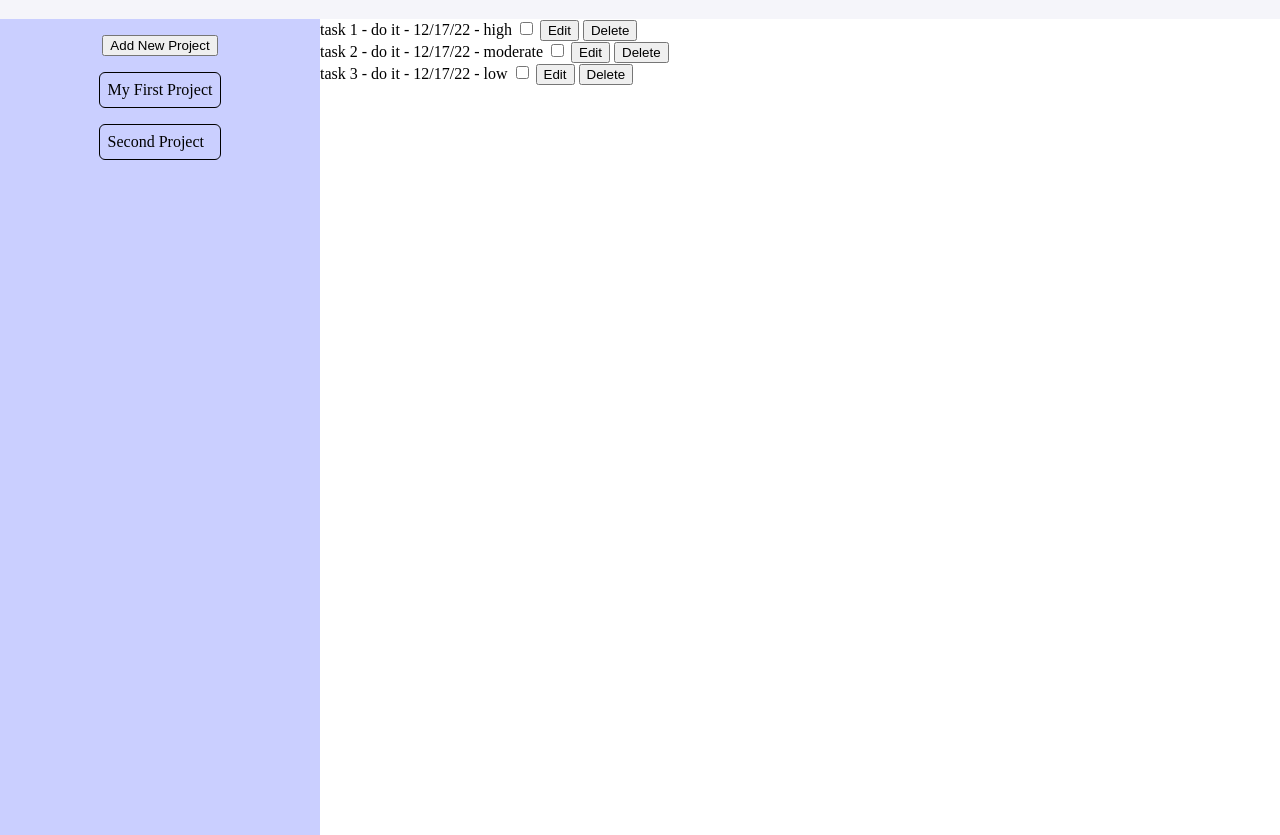
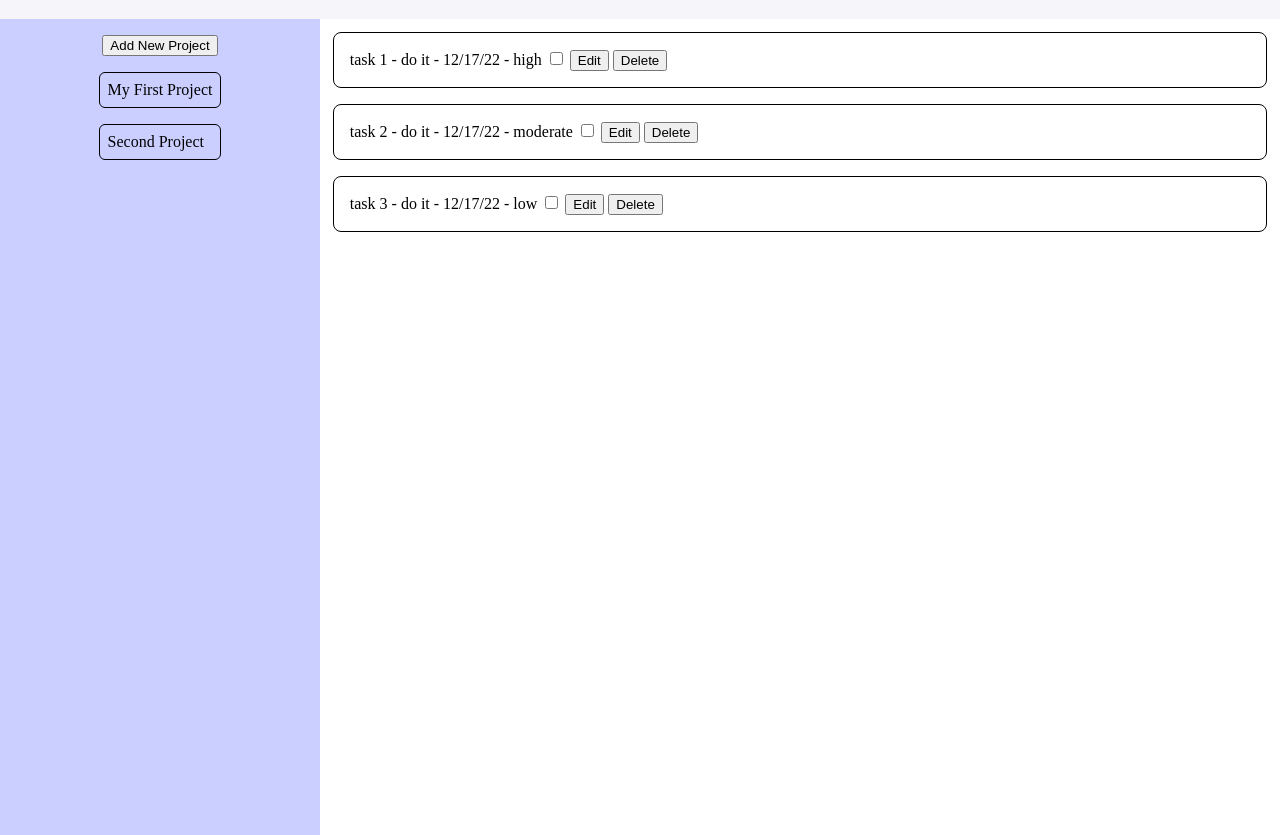
Before and after one commit to mikerachman1/todo-js, a website built with webpack: page dist/index.html in a window 1280 px wide. Shown: the part 61-896 px from the top of the page. Built offline with Linux system fonts and the light colour scheme.

Commit message:
basic styling added to tasks

```diff
--- a/src/body.js
+++ b/src/body.js
@@ -9,7 +9,7 @@ export default function generateBody(currentProject) {
 
   Object.values(tasks).forEach((task) => {
 
-    str +=  `<div class='task-${task.id}'>
+    str +=  `<div class='task-${task.id} task'>
               <span class='task-details-${task.id}'>${task.title} - ${task.description} - ${format((task.dueDate), 'M/dd/yy')} - ${task.priority}</span>
               <span class='task-buttons-${task.id}'>
                 <input type="checkbox" class='task-checkbox-${task.id}'>
--- a/src/style.css
+++ b/src/style.css
@@ -70,6 +70,20 @@ h1 {
 
 #body {
   grid-area: body;
+  display: flex;
+  flex-direction: column;
+  gap: 1rem;
+  margin: 0 .8rem;
+}
+
+#body > :first-child {
+  margin-top: .8rem;
+}
+
+.task {
+  border: 1px solid black;
+  border-radius: 8px;
+  padding: 1rem;
 }
 
 #content {
```
Also changed, not shown: dist/main.js.
